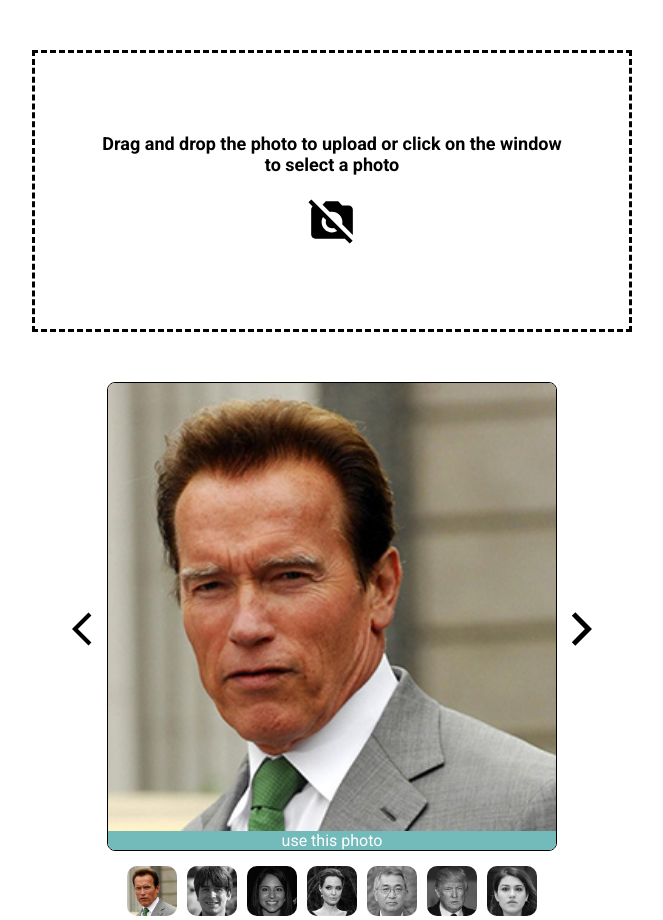
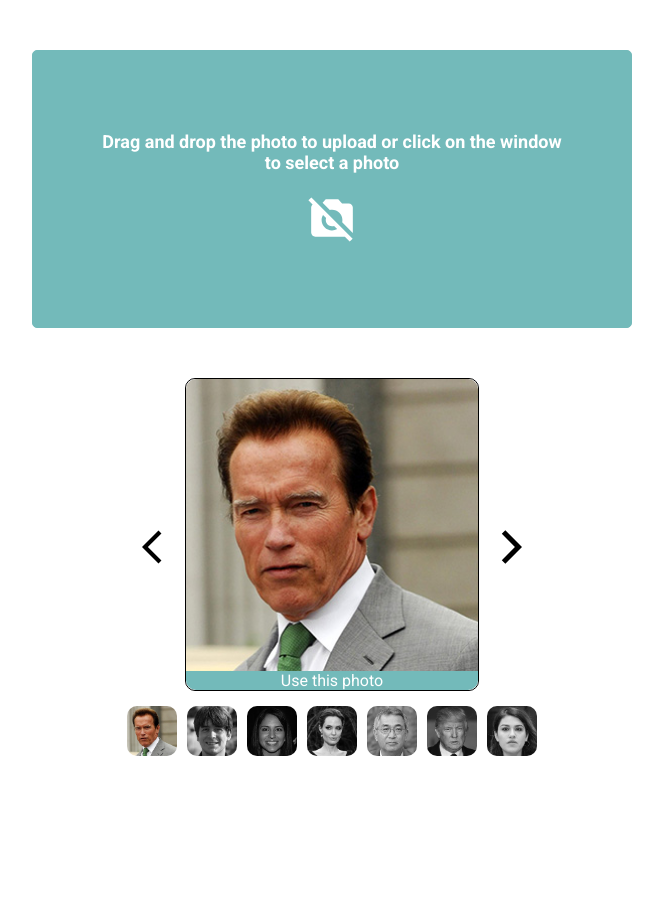
Before and after one commit to ivanshin/Faces_UTK, a React (Create React App) app in the folder client/: page / in a window 1280 px wide. Shown: the whole page, without its empty margins (308-971 px from the left). After the commit the page ends 800 px from the top, so only its background shows below. Built offline with nearby package versions, Linux system fonts and the light colour scheme.

Commit message:
feat: styles for Window & Slider

```diff
--- a/client/src/components/ImageSlider/ImageSlider.jsx
+++ b/client/src/components/ImageSlider/ImageSlider.jsx
@@ -81,8 +81,12 @@ const ImageSlider = () => {
             <Slider {...settings}>
                 {testImages.map((image, index) => (
                     <div key = {image} className={"card"}>
-                        <img className={"card__img"} src={image} alt={`test ${index}`}/>
-                        <button onClick={() => sendImageHandler(index)} className={"card__btn"}>use this photo</button>
+                        <div className="card__container">
+                            <div className="card__wrapper">
+                                <img className={"card__img"} src={image} alt={`test ${index}`}/>
+                                <button onClick={() => sendImageHandler(index)} className={"card__btn"}>Use this photo</button>
+                            </div>
+                        </div>
                     </div>
                 ) )
                 }
--- a/client/src/components/ImageSlider/ImageSlider.scss
+++ b/client/src/components/ImageSlider/ImageSlider.scss
@@ -1,17 +1,35 @@
 .slider-container {
   margin-top:50px;
-  max-width:450px;
+  max-width:420px;
   width:100%;
   margin-bottom: 50px;
 }
 
 .card {
-  border-radius: 8px;
   overflow: hidden;
-  border: 1px solid black;
 
   &:hover {
     transition: all 0.3s ease-in-out;
+  }
+
+  &__container {
+    width:100%;
+    display: flex;
+    flex-direction: column;
+    align-items: center;
+  }
+
+  &__wrapper {
+    width:70%;
+    border: 1px solid black;
+    border-radius: 10px;
+  }
+
+  &__wrapper img {
+    width:100%;
+    height: 100%;
+    object-fit: cover;
+    border-radius: 10px 10px 0px 0px;
   }
 
   &__btn {
@@ -19,6 +37,7 @@
     width:100%;
     background: #73baba;
     border: none;
+    border-radius: 0px 0px 10px 10px;
   }
 
   &__btn:hover {
@@ -26,11 +45,6 @@
   }
 }
 
-.card > img {
-  width:100%;
-  height: 100%;
-  object-fit: cover;
-}
 
 .slick-arrow.slick-prev,
 .slick-arrow.slick-next {
@@ -50,11 +64,6 @@
   color: #6991e0;
   transform: scale(1.2);
   transition: all 0.3s ease-in-out;
-}
-
-.slider-left {
-  position: absolute;
-  right: -10px;
 }
 
 .slides-list {
@@ -77,3 +86,11 @@
 .custom-indicator li.slick-active {
   filter: grayscale(0);
 }
+
+.slick-next {
+  right:30px;
+}
+
+.slick-prev {
+  left:20px;
+}
--- a/client/src/components/SendingWindow.jsx
+++ b/client/src/components/SendingWindow.jsx
@@ -85,12 +85,12 @@ const SendingWindow = () => {
                         <div className={'window-content'}>
                             <div className="window-content__container window-loader">
                                 <span>Loading</span>
-                                <CircleLoader className={'loader-animation'} color={'#73baba'} loading={loading} size={50} />
+                                <CircleLoader className={'loader-animation'} color={'#FFF'} loading={loading} size={50} />
                             </div>
                         </div>
                     </div>
                 : isDrag
-                ? <div className="window">
+                ? <div className="window window__drop">
                     <div className={'window-content'}
                          onDragStart={(e) => dragStartHandler(e)}
                          onDragLeave={(e) => dragLeaveHandler(e)}
--- a/client/src/components/UI/Icons/NoImage.jsx
+++ b/client/src/components/UI/Icons/NoImage.jsx
@@ -6,7 +6,7 @@ export const NoImage = () => {
             height="50px"
             viewBox="0 0 24 24"
             width="50px"
-            fill="#000000">
+            fill="white">
             <g>
                 <rect fill="none" height="24" width="24"/>
                 <path d="M10.94,8.12L7.48,4.66L9,3h6l1.83,2H20c1.1,0,2,0.9,2,2v12c0,0.05-0.01,0.1-0.02,0.16l-5.1-5.1C16.96,13.71,17,13.36,17,13 c0-2.76-2.24-5-5-5C11.64,8,11.29,8.04,10.94,8.12z M20.49,23.31L18.17,21H4c-1.1,0-2-0.9-2-2V7c0-0.59,0.27-1.12,0.68-1.49l-2-2 L2.1,2.1l19.8,19.8L20.49,23.31z M14.49,17.32l-1.5-1.5C12.67,15.92,12.35,16,12,16c-1.66,0-3-1.34-3-3c0-0.35,0.08-0.67,0.19-0.98 l-1.5-1.5C7.25,11.24,7,12.09,7,13c0,2.76,2.24,5,5,5C12.91,18,13.76,17.75,14.49,17.32z"/>
--- a/client/src/scss/components/_sendingWindow.scss
+++ b/client/src/scss/components/_sendingWindow.scss
@@ -1,12 +1,23 @@
 .window {
   max-width:600px;
   width:100%;
-  border: 3px dashed black;
+  border: 1px solid #73baba;
   display: flex;
   align-items: center;
   justify-content: center;
   text-align: center;
   margin-top:50px;
+  background-color: #73baba;
+  color:white;
+  border-radius: 5px;
+
+  &:hover {
+    background-color:#6991e0;
+  }
+
+  &__drop {
+    background-color:#6991e0;
+  }
 
   &__icon {
     margin-top:20px;
@@ -51,7 +62,7 @@
   align-items: center;
 
   & span {
-      color: $main-color;
+    color: #FFF;
   }
 }
 
@@ -64,3 +75,7 @@
   margin-top:50px;
   font-size:18px;
 }
+
+.test {
+  fill:white;
+}
```
